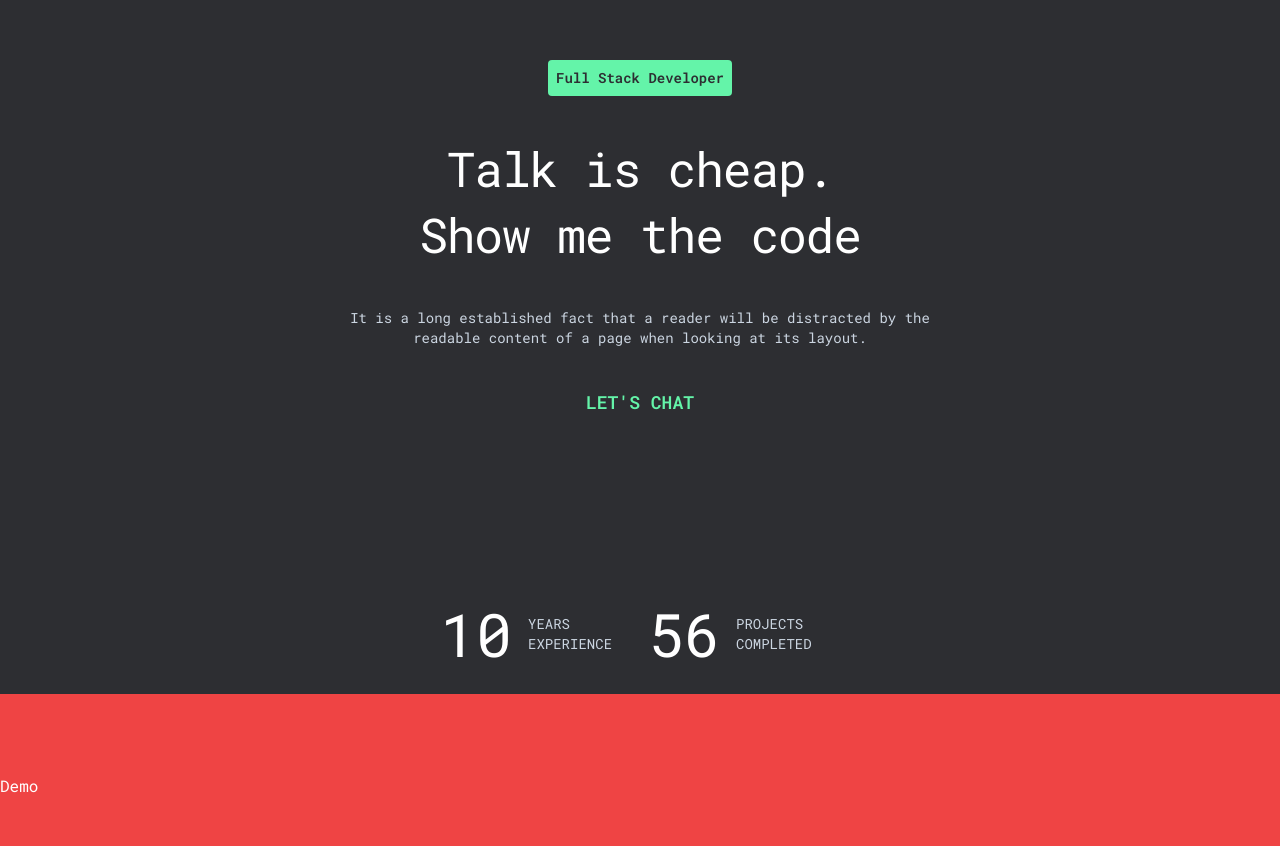
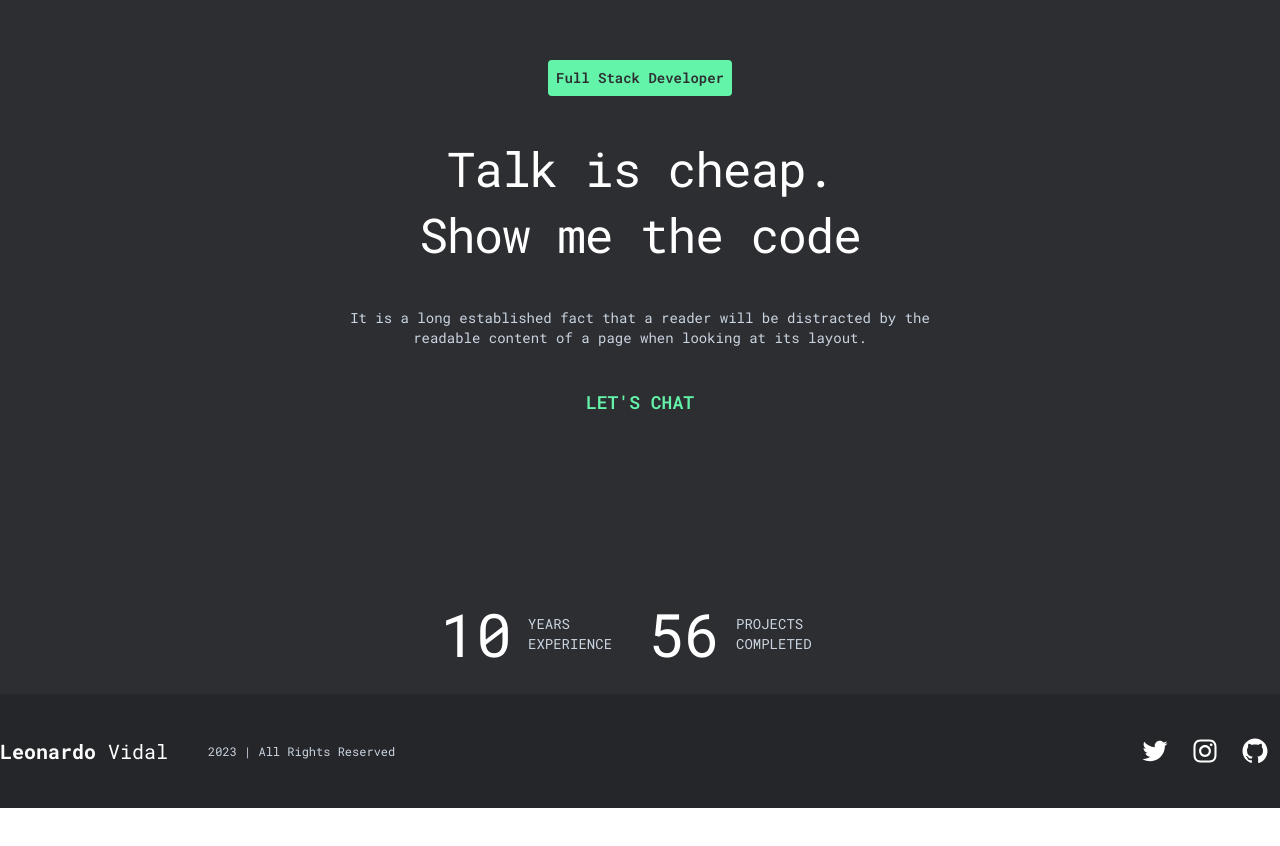
Before and after one commit to lvidal1/profile-2023, a Next.js app: page / in a window 1280 px wide. Shown: the part 106-952 px from the top of the page. After the commit the page ends 914 px from the top, so only its background shows below. Built offline with nearby package versions, Linux system fonts and the light colour scheme.

Commit message:
Add simple footer

```diff
--- a/package.json
+++ b/package.json
@@ -18,6 +18,7 @@
     "next": "13.1.1",
     "react": "18.2.0",
     "react-dom": "18.2.0",
+    "react-social-icons": "^5.15.0",
     "sass": "^1.57.1",
     "typescript": "4.9.4"
   },
--- a/pages/index.tsx
+++ b/pages/index.tsx
@@ -2,6 +2,7 @@ import Head from 'next/head'
 import styles from '../styles/Home.module.css'
 import classNames from 'classnames'
 import Hero from '../components/Hero'
+import { SocialIcon } from 'react-social-icons'
 
 export default function Home() {
   return (
@@ -14,13 +15,20 @@ export default function Home() {
       </Head>
       <main className={classNames(["text-white", "bg-dark-gray"])}>
         <Hero />
-        <section className={classNames(["w-full", "py-20", "h-screen", "bg-red-500"])}>
-          <div className={classNames(["mx-auto max-w-screen-xl"])}>
-            Demo
+      </main>
+      <footer className={classNames(["text-white", "bg-black"])}>
+        <div className='mx-auto max-w-screen-md xl:max-w-screen-xl text-center flex flex-col sm:flex-row p-8 md:px-0 items-center space-y-10 sm:space-y-0'>
+          <div className='w-3/5 flex flex-col sm:flex-row sm:space-x-10 space-y-2 sm:space-y-0 items-center'>
+            <p className='text-xl'><span className='font-bold'>Leonardo</span> Vidal</p>
+            <span className='text-xs text-slate-300'>{new Date().getFullYear()} | All Rights Reserved</span>
           </div>
-        </section>
-
-      </main>
+          <div className='w-2/5 flex sm:justify-end'>
+            <SocialIcon url="#" bgColor='transparent' fgColor="white" network='twitter' />
+            <SocialIcon url="#" bgColor='transparent' fgColor="white" network='instagram' />
+            <SocialIcon url="#" bgColor='transparent' fgColor="white" network='github' />
+          </div>
+        </div>
+      </footer>
     </>
   )
 }
--- a/tailwind.config.js
+++ b/tailwind.config.js
@@ -13,6 +13,7 @@ module.exports = {
       },
       colors: {
         "dark-gray": "#2d2e32",
+        "black": "#25262a",
         "light-green": "#64f4a9"
       }
     },
```
